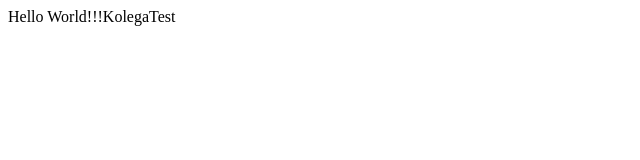
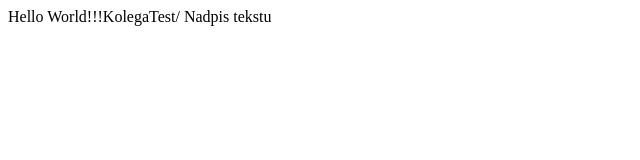
Before and after one commit to Wojczi96/GitTutorial, a plain HTML site: page index.html in a window 1280 px wide. Shown: the whole page, without its empty margins (0-640 px from the left). Drawn offline with Linux system fonts and the light colour scheme.

Commit message:
Update index.html

```diff
--- a/index.html
+++ b/index.html
@@ -6,6 +6,6 @@
     <title>Git Tutorial</title>
   </head>
   <body>
-    Hello World!!!KolegaTest
+    Hello World!!!KolegaTest/ Nadpis tekstu
   </body>
 </html>
```
